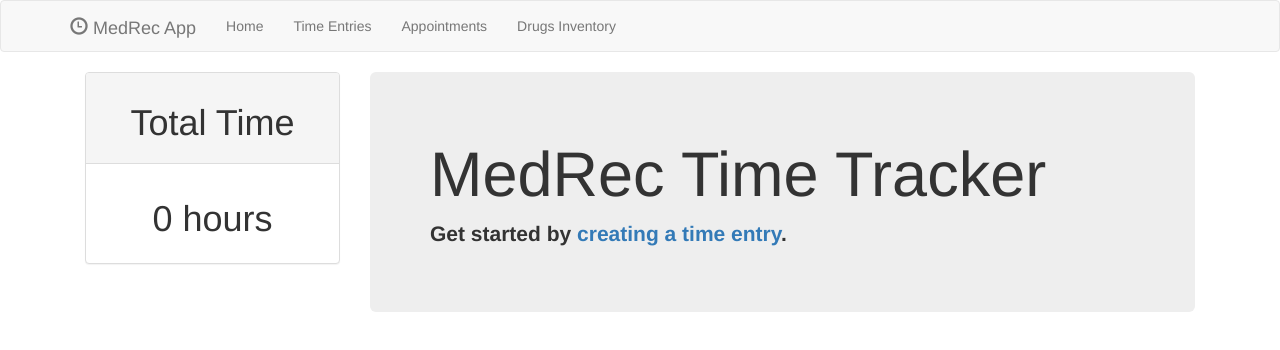
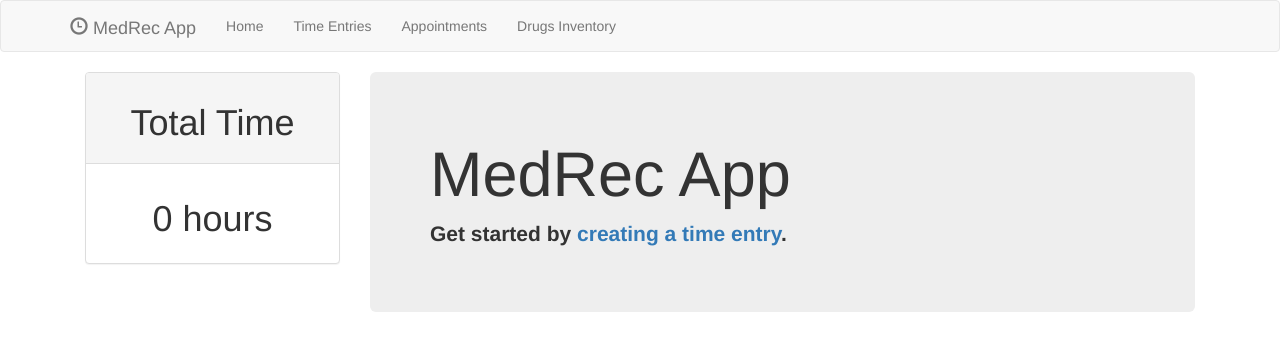
Before and after one commit to vijaykumaryenne/medrec-sampleui-app, a Vue app: page / in a window 1280 px wide. Shown: the top 350 px of the page. Built offline with nearby package versions, Linux system fonts and the light colour scheme; what vue-resource would draw is missing.

Commit message:
Title Change

```diff
--- a/src/components/Home.vue
+++ b/src/components/Home.vue
@@ -1,6 +1,6 @@
 <template>
   <div class="jumbotron">
-    <h1>MedRec Time Tracker</h1>
+    <h1>MedRec App</h1>
     <p>
       <strong>
         Get started by <a v-bind:href="'/time-entries'">creating a time entry</a>.
```
